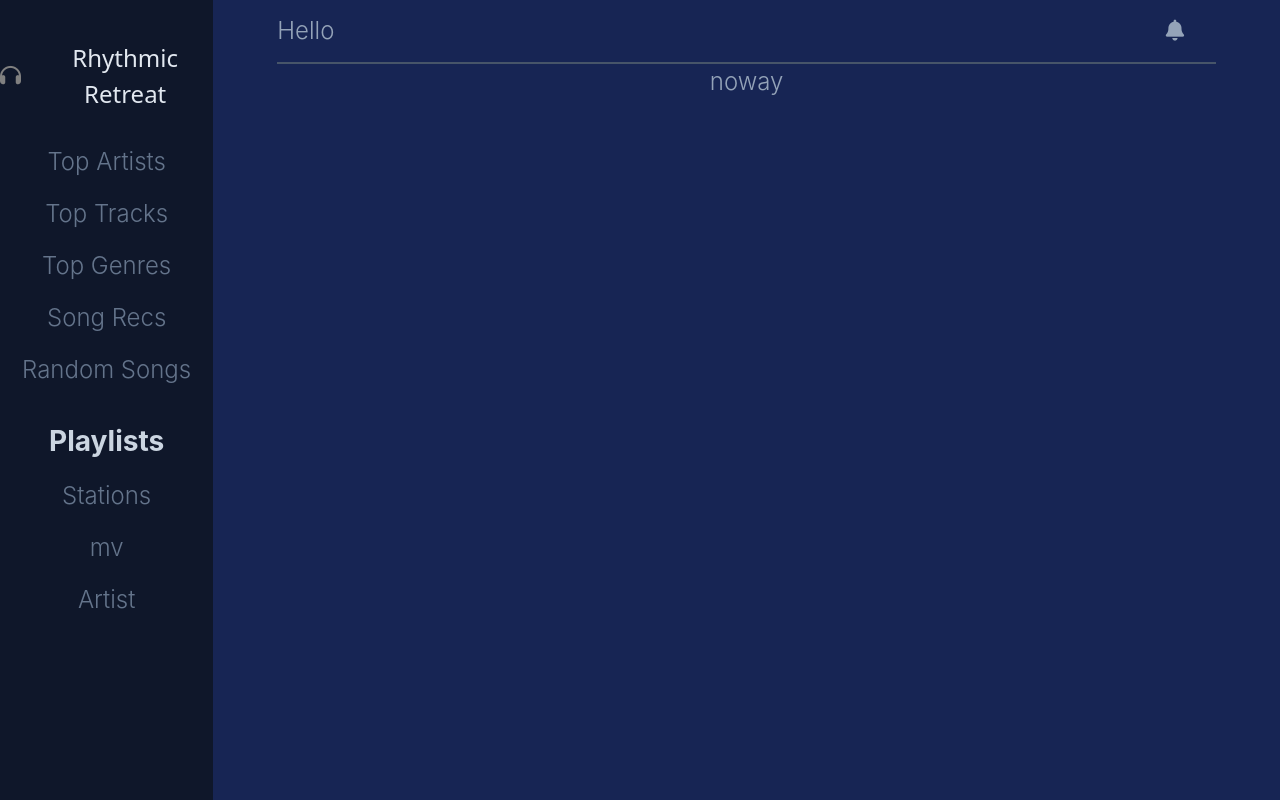
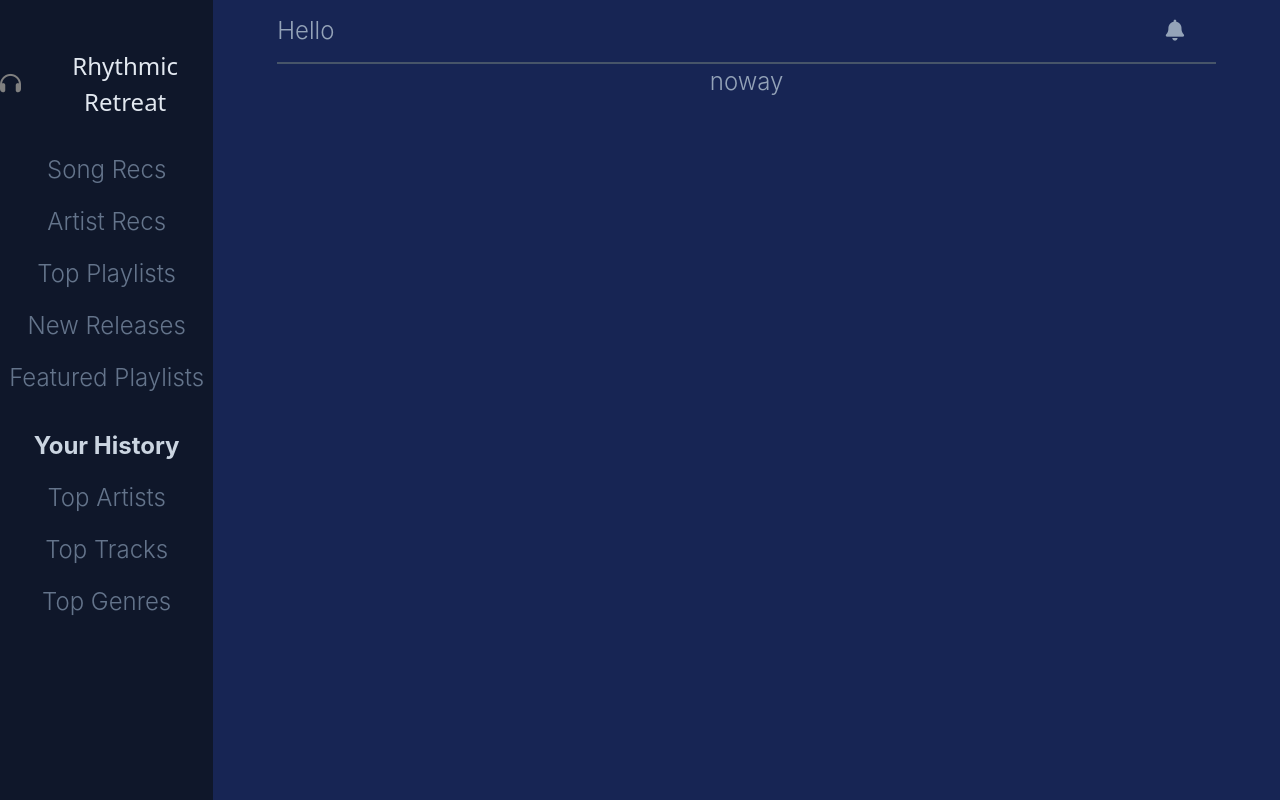
Before and after one commit to kbulau/rhythmic_retreat, a React (Vite) app: page /home in a window 1280 px wide. Built offline with nearby package versions, Linux system fonts and the light colour scheme; no server answers.

Commit message:
update sidebar options

```diff
--- a/src/App.jsx
+++ b/src/App.jsx
@@ -3,17 +3,15 @@ export default function App() {
     <>
       <div className="background h-screen pt-20">
         <div className="bg-slate-400  bg-opacity-70 py-10 mx-96 rounded-3xl">
-          <div className="flex justify-center items-center gap-4 mb-[-20px] home">
+          <div className="flex justify-center items-center gap-4 mb-[-20px]">
             <i className="fa-solid fa-headphones fa-xl"></i>
             <h1 className="font-[sans]">Rhythmic Retreat</h1>
           </div>
 
           <div className="">
             <p className="font-[play] mb-4">
-              We use Spotify to give you music suggestions, show you your top
-              artists,
-              <br />
-              and more! Just login below.
+              We use Spotify to give you music suggestions, <br /> show your top
+              artists, and more!
             </p>
           </div>
           <button className="w-20 h-10 border-none rounded-lg bg-green-500">
--- a/src/Home.jsx
+++ b/src/Home.jsx
@@ -24,11 +24,27 @@ export default function Home() {
     <>
       <div className="grid grid-cols-12">
         <div className="m-0 p-0 col-span-2 bg-slate-900 h-screen flex flex-col gap-4 pt-10 min-w-[150px]">
-          <div className="flex gap-4 items-center justify-center pb-4 sidebar">
+          <div className="flex gap-4 items-center justify-center pb-4 sidebar pt-2">
             <i className="fa-solid fa-headphones fa-sm"></i>
             <div className="text-slate-200 font-[sans]"> Rhythmic Retreat</div>
           </div>
+          <div className="text-slate-500 sidebarOptions hover:text-green-600">
+            Song Recs
+          </div>
+          <div className="text-slate-500 sidebarOptions hover:text-green-600">
+            Artist Recs
+          </div>
 
+          <div className="text-slate-500 sidebarOptions hover:text-green-600">
+            Top Playlists
+          </div>
+          <div className="text-slate-500 text-s sidebarOptions hover:text-green-600">
+            New Releases
+          </div>
+          <div className="text-slate-500 sidebarOptions hover:text-green-600 mb-4">
+            Featured Playlists
+          </div>
+          <h4 className="text-slate-300 m-0 p-0 ">Your History</h4>
           <div className="text-slate-500 text-s sidebarOptions hover:text-green-600">
             Top Artists
           </div>
@@ -38,16 +54,6 @@ export default function Home() {
           <div className="text-slate-500 sidebarOptions hover:text-green-600">
             Top Genres
           </div>
-          <div className="text-slate-500 sidebarOptions hover:text-green-600">
-            Song Recs
-          </div>
-          <div className="text-slate-500 mb-4 sidebarOptions hover:text-green-600">
-            Random Songs
-          </div>
-          <h3 className="text-slate-300 m-0 p-0 ">Playlists</h3>
-          <div className="text-slate-500">Stations</div>
-          <div className="text-slate-500"> mv</div>
-          <div className="text-slate-500">Artist</div>
         </div>
         <div className="col-span-10 bg-blue-950">
           <header className="flex justify-between h-16 items-center border-slate-600 mx-16">
```
